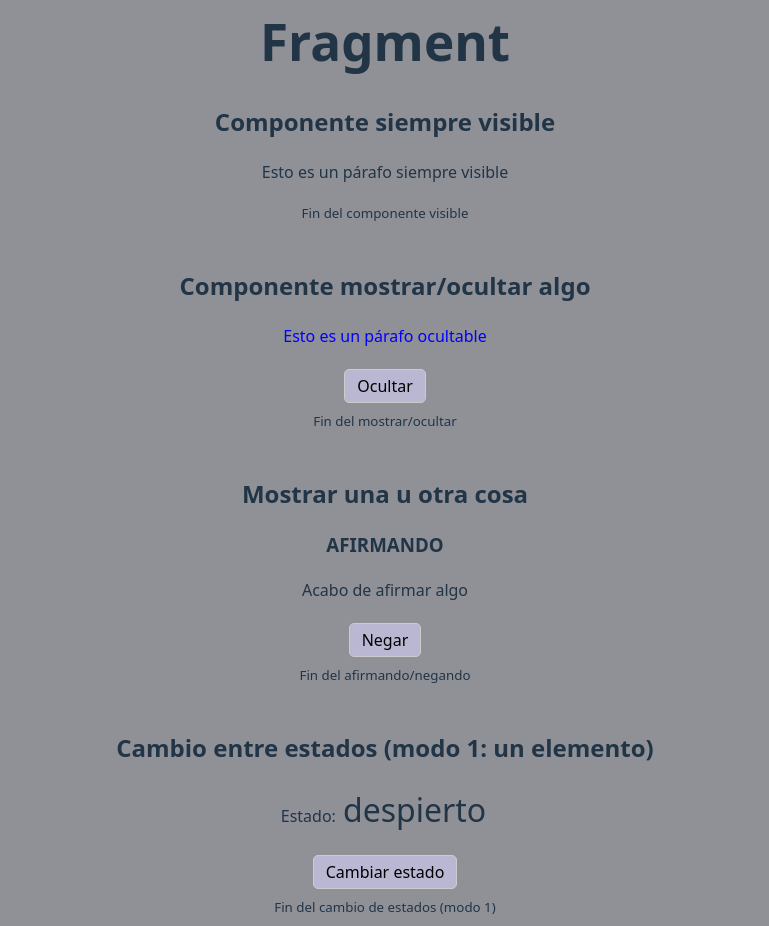
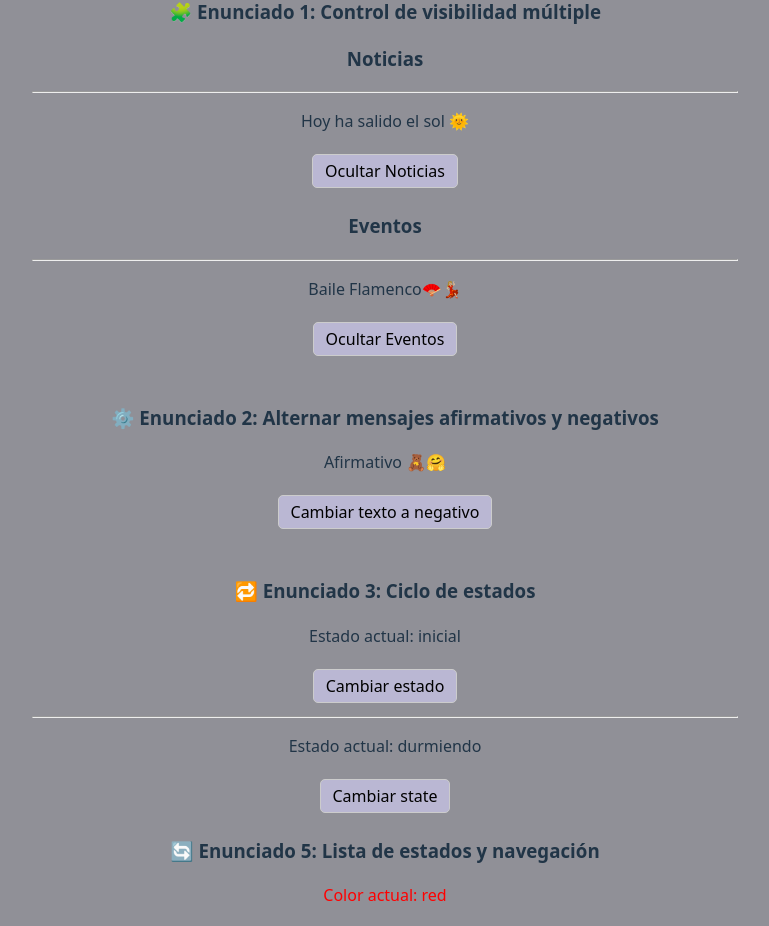
Before and after one commit to MigleDubauskaite/fpcore25_26_PMyDM, a React (Vite) app in the folder Inicios/sistema_calificacion/: page / in a window 1280 px wide. Shown: the part 53-979 px from the top of the page, without its empty margins (255-1024 px from the left). Built offline with nearby package versions, Linux system fonts and the light colour scheme.

Commit message:
practicando Fragment

```diff
--- a/Inicios/sistema_calificacion/src/App.tsx
+++ b/Inicios/sistema_calificacion/src/App.tsx
@@ -4,6 +4,7 @@ import EnergiaPersonaje from './components/EnergiaPersonaje';
 import MeditorEmocion from './components/MeditorEmocion';
 import TituloCalificacion from './components/TituloCalificacion';
 import MiComponente from './components/MiComponente';
+import PracticandoFragment from './components/PracticandoFragment';
 
 function App() {
 
@@ -11,6 +12,12 @@ function App() {
 
   return (
     <div>
+
+      <PracticandoFragment></PracticandoFragment>
+      <br /><br /><br /><br /><br />
+      <hr />
+      <hr />
+      <hr />
 
       <MiComponente></MiComponente>
 
--- /dev/null
+++ b/Inicios/sistema_calificacion/src/components/PracticandoFragment.tsx
@@ -0,0 +1,114 @@
+import { useState } from "react";
+
+
+function PracticandoFragment() {
+
+    // 🧩 Enunciado 1: Control de visibilidad múltiple
+    const [verNoticias, setVerNoticias] = useState<boolean>(true);
+    const [verEventos, setVerEventos] = useState<boolean>(true);
+
+    // ⚙️ Enunciado 2: Alternar mensajes afirmativos y negativos
+    const [cambiarTexto, setCambiarTexto] = useState<boolean>(true);
+
+    // 🔁 Enunciado 3: Ciclo de estados
+    const [estado, setEstados] = useState<string>("inicial");
+
+    function cambiarEstado() {
+        if (estado === "inicial") setEstados("procesando");
+        else if (estado === "procesando") setEstados("completado");
+        else setEstados("inicial")
+    }
+
+    const [indiceEstado, setIndice] = useState<number>(0);
+    const estados = ["durmiendo", "descansando", "activo"];
+
+    function cambiandoEstado() {
+        if (indiceEstado === estados.length - 1) setIndice(0);
+        else setIndice(indiceEstado + 1);
+    }
+
+    // 🔄 Enunciado 5: Lista de estados y navegación
+    const [idxColor, setIdxColor] = useState<number>(0);
+    const colores = ["red", "green", "blue", "yellow"];
+
+    function cambiarColor(cambio: string) {
+        if (cambio === "siguiente") {
+            setIdxColor((idxColor + 1) % colores.length);
+        }
+        else {
+            setIdxColor((idxColor + colores.length - 1) % colores.length);
+        }
+    }
+
+    return (<>
+
+        <div>
+            <h3>🧩 Enunciado 1: Control de visibilidad múltiple</h3>
+            {verNoticias &&
+                <>
+                    <h3>Noticias</h3>
+                    <hr />
+                    <p>Hoy ha salido el sol 🌞</p>
+                </>
+            }
+            <button onClick={() => { setVerNoticias(!verNoticias) }} >{!verNoticias ? "Mostrar Noticias" : "Ocultar Noticias"}</button>
+
+            {verEventos &&
+                <>
+                    <h3>Eventos</h3>
+                    <hr />
+                    <p>Baile Flamenco🪭💃🏼</p>
+                </>
+            }
+            <button onClick={() => { setVerEventos(!verEventos) }}>{verEventos ? "Ocultar Eventos" : "Mostrar Eventos"}</button>
+
+        </div>
+
+        <br />
+        <div>
+            <h3>⚙️ Enunciado 2: Alternar mensajes afirmativos y negativos</h3>
+
+            {cambiarTexto ?
+                <>
+                    <p>Afirmativo 🧸🤗</p>
+                </>
+                :
+                <>
+                    <p>Negativo❌☠️</p>
+                </>
+
+            }
+
+            <button onClick={() => { setCambiarTexto(!cambiarTexto) }}>{cambiarTexto ? "Cambiar texto a negativo" : "Cambiar texto a afirmativo"}</button>
+
+        </div>
+
+        <br />
+
+        <>
+            <h3>🔁 Enunciado 3: Ciclo de estados</h3>
+            <p>Estado actual: {estado}</p>
+            <button onClick={cambiarEstado}>Cambiar estado</button>
+            <hr />
+
+            <p>Estado actual: {estados[indiceEstado]}</p>
+            <button onClick={cambiandoEstado}>Cambiar state</button>
+        </>
+
+        <br />
+        <>
+            <h3>🔄 Enunciado 5: Lista de estados y navegación</h3>
+
+            <p style={{ color: colores[idxColor] }}>Color actual: {colores[idxColor]}</p>
+            <button onClick={() => cambiarColor("anterior")}>Anterior</button>
+            <button onClick={() => cambiarColor("siguiente")}>Siguiente</button>
+
+        </>
+
+    </>
+    );
+
+
+}
+
+export default PracticandoFragment;
```
